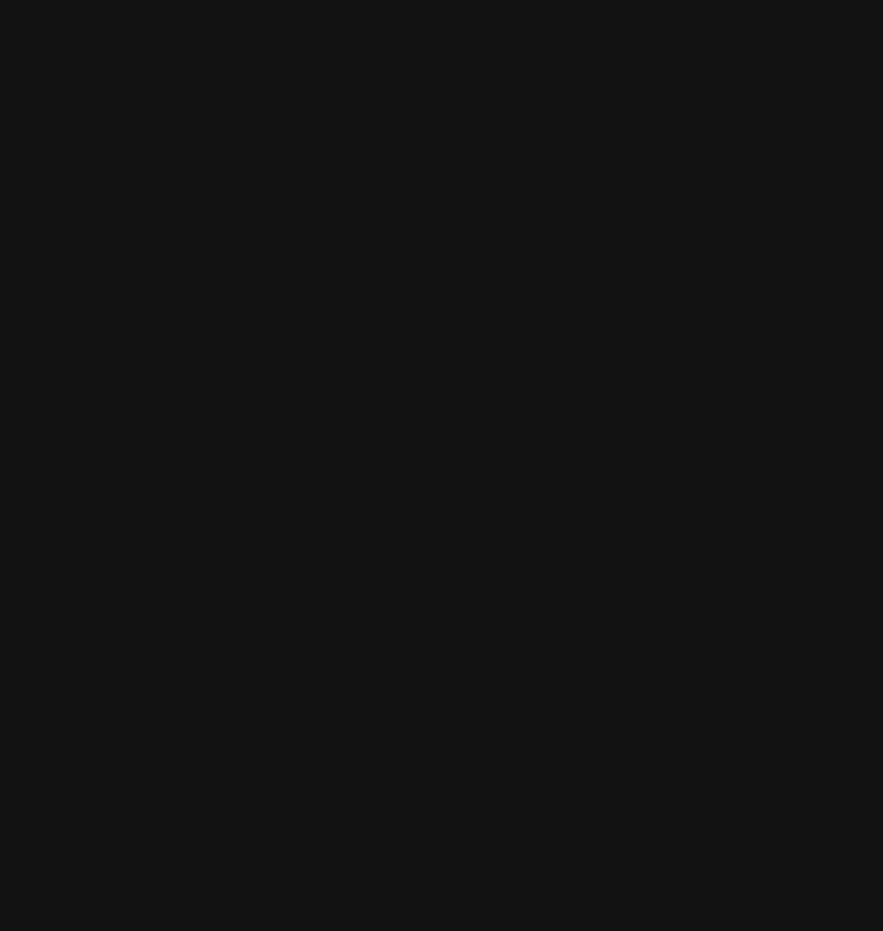
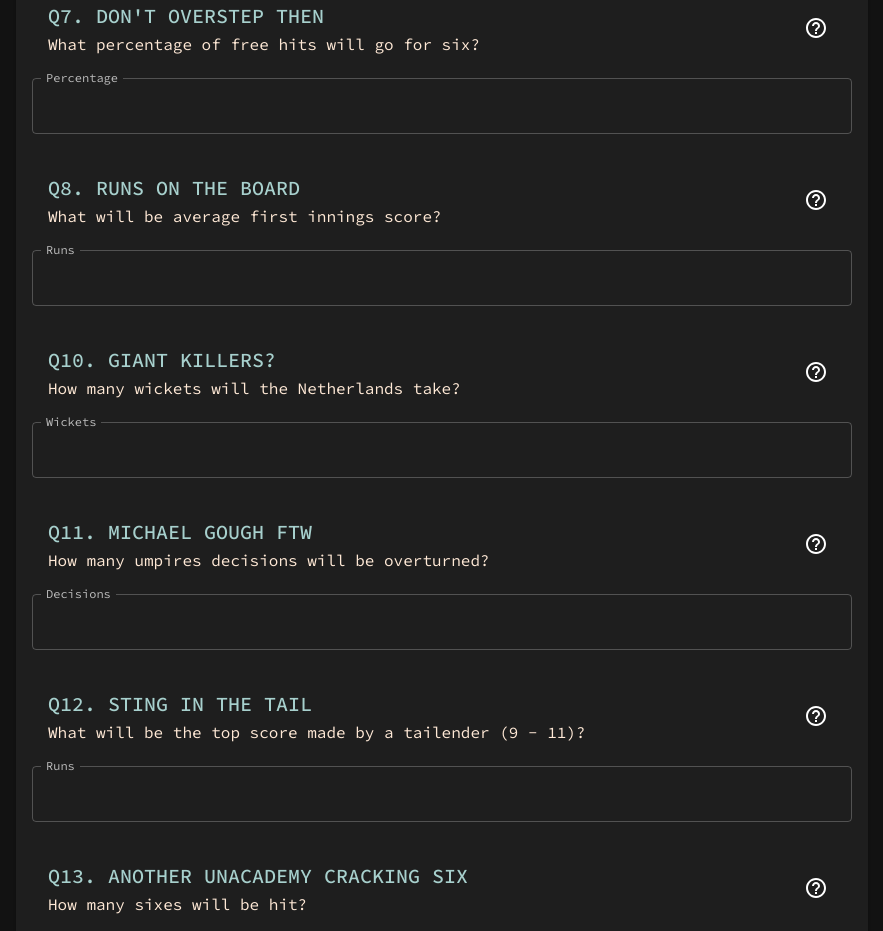
Before and after one commit to mdnrosen/sillyWC23, a React (Vite) app: page /numbers in a window 1280 px wide. Before the commit this address had no page. Shown: the part 180-1111 px from the top of the page, without its empty margins (198-1081 px from the left). Before the commit the page ends 800 px from the top, so only its background shows below. Built offline with nearby package versions, Linux system fonts and the light colour scheme.

Commit message:
number round built out

```diff
--- a/src/App.jsx
+++ b/src/App.jsx
@@ -9,6 +9,7 @@
 import { Home } from './pages/Home'
 import { EnglandRound } from './pages/EnglandRound';
 import { StandingsRound } from './pages/StandingsRound';
+import { NumbersRound } from './pages/NumbersRound';
 
 function App() {
 
@@ -21,6 +22,7 @@
               <Route path='/' element={<Home />} />
               <Route path='/england' element={<EnglandRound />} />
               <Route path='/standings' element={<StandingsRound />} />
+              <Route path='/numbers' element={<NumbersRound />} />
             </Routes>
           </BrowserRouter>
       </ThemeProvider>
--- a/src/components/RoundTitle.jsx
+++ b/src/components/RoundTitle.jsx
@@ -7,7 +7,7 @@
         <Typography color="black" variant="h4">
             ROUND {num} - {name.toUpperCase()}
         </Typography>
-        <Typography color="black" variant="body">
+        <Typography color="black" variant="body2">
           {marking}
         </Typography>
     </Toolbar>
--- a/src/pages/EnglandRound.jsx
+++ b/src/pages/EnglandRound.jsx
@@ -2,7 +2,6 @@
 import React, { useState } from 'react'
 import { RoundTitle } from '../components/RoundTitle'
 import { QuestionTitle } from '../components/QuestionTitle'
-import questions from '../assets/data/englandRound.json'
 import runRateOpts from '../assets/data/options/runRate.json'
 import squads from '../assets/data/squads.json'
 import { getOptions } from '../utils/helpers'
@@ -16,7 +15,6 @@
     const handleChange = (event) => {
         console.log(event.target.value)
     }
-
 
   return (
     <Card sx={{ my: 2 }}>
--- /dev/null
+++ b/src/pages/NumbersRound.jsx
@@ -0,0 +1,130 @@
+import React from 'react'
+
+import { Card, CardContent, Box, Grid, FormControl, TextField } from '@mui/material'
+import { RoundTitle } from '../components/RoundTitle'
+import { QuestionTitle } from '../components/QuestionTitle'
+
+export const NumbersRound = () => {
+  return (
+    <Card sx={{ my: 2 }}>
+        <RoundTitle
+            num="2"
+            name="Numbers"
+            marking="5pts within 5% | 3pts within 10% | 1pt within 15%"
+        />
+        <CardContent>
+            <Box component="form">
+                <Grid container spacing={2}>
+                    <Grid item xs={12}>
+                        <FormControl fullWidth>
+                            <QuestionTitle
+                                title="DON'T OVERSTEP THEN"
+                                num="7"
+                                question="What percentage of free hits will go for six?"
+                                hint="Whole numbers only please"
+                            />
+                            <TextField
+                                fullWidth
+                                label="Percentage"
+                                type="number"
+                                variant="outlined"
+                                InputLabelProps={{ shrink: true }}
+                            />
+                        </FormControl>
+                    </Grid>
+
+                    <Grid item xs={12}>
+                        <FormControl fullWidth>
+                            <QuestionTitle
+                                title="RUNS ON THE BOARD"
+                                num="8"
+                                question="What will be average first innings score?"
+                                hint="Rain reduced still counts"
+                            />
+                            <TextField
+                                fullWidth
+                                label="Runs"
+                                type="number"
+                                variant="outlined"
+                                InputLabelProps={{ shrink: true }}
+                            />
+                        </FormControl>
+                    </Grid>
+
+                    <Grid item xs={12}>
+                        <FormControl fullWidth>
+                            <QuestionTitle
+                                title="Giant killers?"
+                                num="10"
+                                question="How many wickets will the Netherlands take?"
+                                hint="Across the entire tournament, so 9 games at least..."
+                            />
+                            <TextField
+                                fullWidth
+                                label="Wickets"
+                                type="number"
+                                variant="outlined"
+                                InputLabelProps={{ shrink: true }}
+                            />
+                        </FormControl>
+                    </Grid>
+
+                    <Grid item xs={12}>
+                        <FormControl fullWidth>
+                            <QuestionTitle
+                                title="Michael Gough ftw"
+                                num="11"
+                                question="How many umpires decisions will be overturned?"
+                                hint="NOT umpires call. Umpire got it wrong"
+                            />
+                            <TextField
+                                fullWidth
+                                label="Decisions"
+                                type="number"
+                                variant="outlined"
+                                InputLabelProps={{ shrink: true }}
+                            />
+                        </FormControl>
+                    </Grid>
+
+                    <Grid item xs={12}>
+                        <FormControl fullWidth>
+                            <QuestionTitle
+                                title="Sting in the tail"
+                                num="12"
+                                question="What will be the top score made by a tailender (9 - 11)?"
+                                hint="Chasing, batting first, doesn't matter"
+                            />
+                            <TextField
+                                fullWidth
+                                label="Runs"
+                                type="number"
+                                variant="outlined"
+                                InputLabelProps={{ shrink: true }}
+                            />
+                        </FormControl>
+                    </Grid>
+
+                    <Grid item xs={12}>
+                        <FormControl fullWidth>
+                            <QuestionTitle
+                                title="ANOTHER UNACADEMY CRACKING SIX"
+                                num="13"
+                                question="How many sixes will be hit?"
+                                hint="By anyone, in any game"
+                            />
+                            <TextField
+                                fullWidth
+                                label="Sixes"
+                                type="number"
+                                variant="outlined"
+                                InputLabelProps={{ shrink: true }}
+                            />
+                        </FormControl>
+                    </Grid>
+                </Grid>
+            </Box>
+        </CardContent>
+    </Card>
+  )
+}
```
